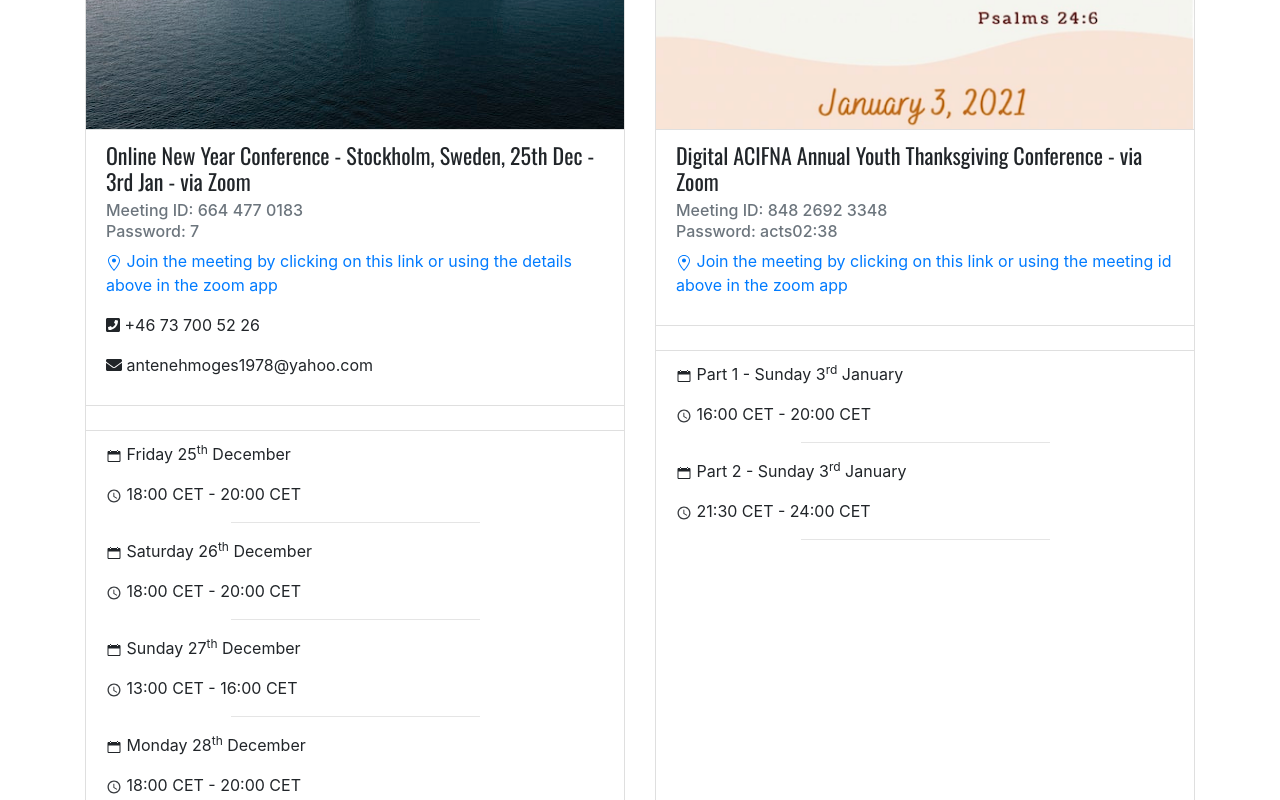
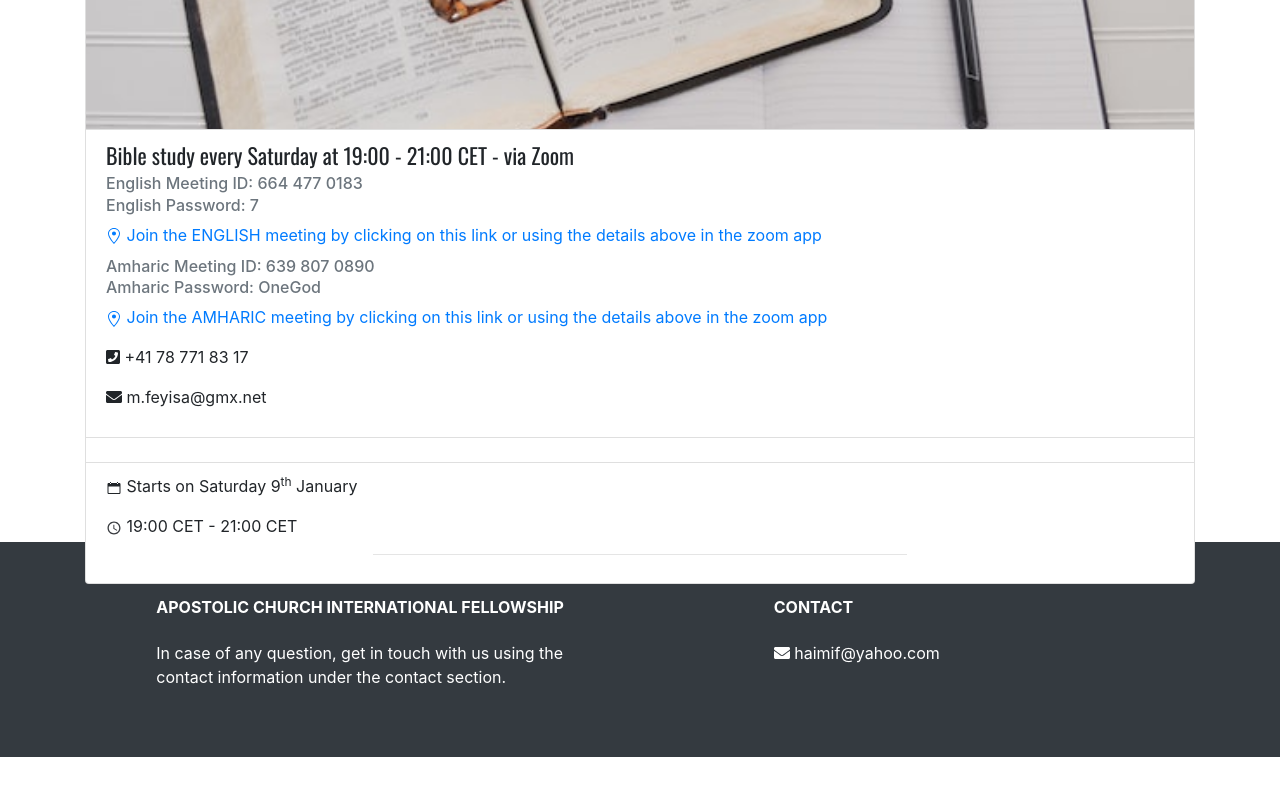
Before and after one commit to Haimanot1989/church, a React (Create React App) app: page / in a window 1280 px wide. Shown: the part 600-1400 px from the top of the page. After the commit the page ends 1357 px from the top, so only its background shows below. Built offline with nearby package versions, Linux system fonts and the light colour scheme.

Commit message:
update bible study

```diff
--- a/src/components/Cards.js
+++ b/src/components/Cards.js
@@ -3,19 +3,16 @@ import { GoLocation, GoAlert } from "react-icons/go";
 import { MainLocation } from "./MainLocation";
 import { ContactInfo } from "./ContactInfo";
 import { ConfSubTypeTimeItem } from "./ConfSubTypeTimeItem";
-import conferences from "./data/conferences.json";
 import onlineMeetings from "./data/onlineMeetings.json";
 import { OnlineMeetingCard } from "./OnlineMeetingCard";
 
 const Cards = () => {
-  let decemberConference2020 = onlineMeetings["decemberConference2020"];
-  let ACIFNAYouth = onlineMeetings["ACIFNAYouth"];
+  let europeBibleStudyOnZoom = onlineMeetings["europeBibleStudyOnZoom"];
 
   return (
     <>
       <div className="card-deck mb-2">
-        <OnlineMeetingCard {...decemberConference2020} />
-        <OnlineMeetingCard {...ACIFNAYouth} />
+        <OnlineMeetingCard {...europeBibleStudyOnZoom} />
       </div>
     </>
   );
--- a/src/components/data/onlineMeetings.json
+++ b/src/components/data/onlineMeetings.json
@@ -190,9 +190,9 @@
         "id": 1,
         "date": {
           "day": "Starts on Saturday",
-          "date": "5",
+          "date": "9",
           "sup": "th",
-          "month": "December"
+          "month": "January"
         },
         "startTime": "19:00 CET",
         "finishTime": "21:00 CET"
```
